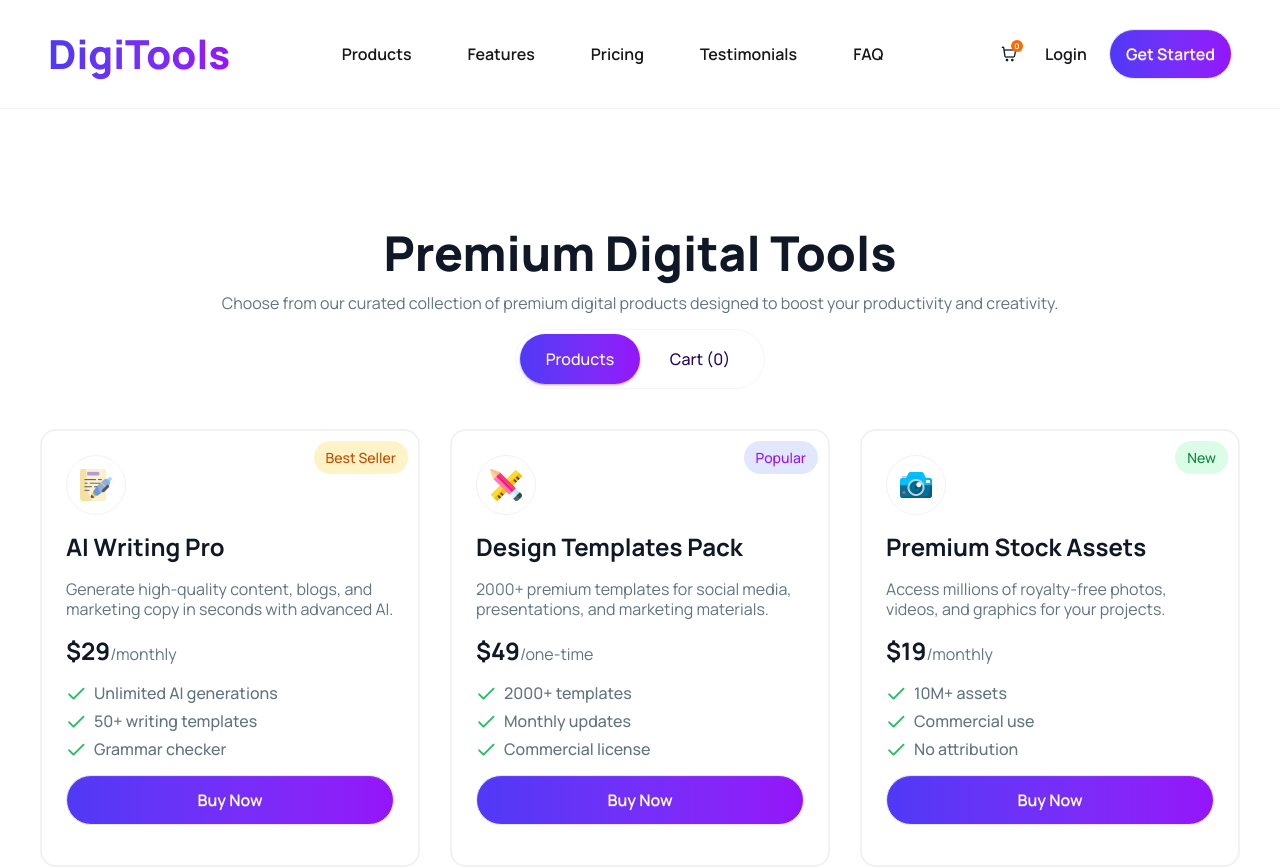
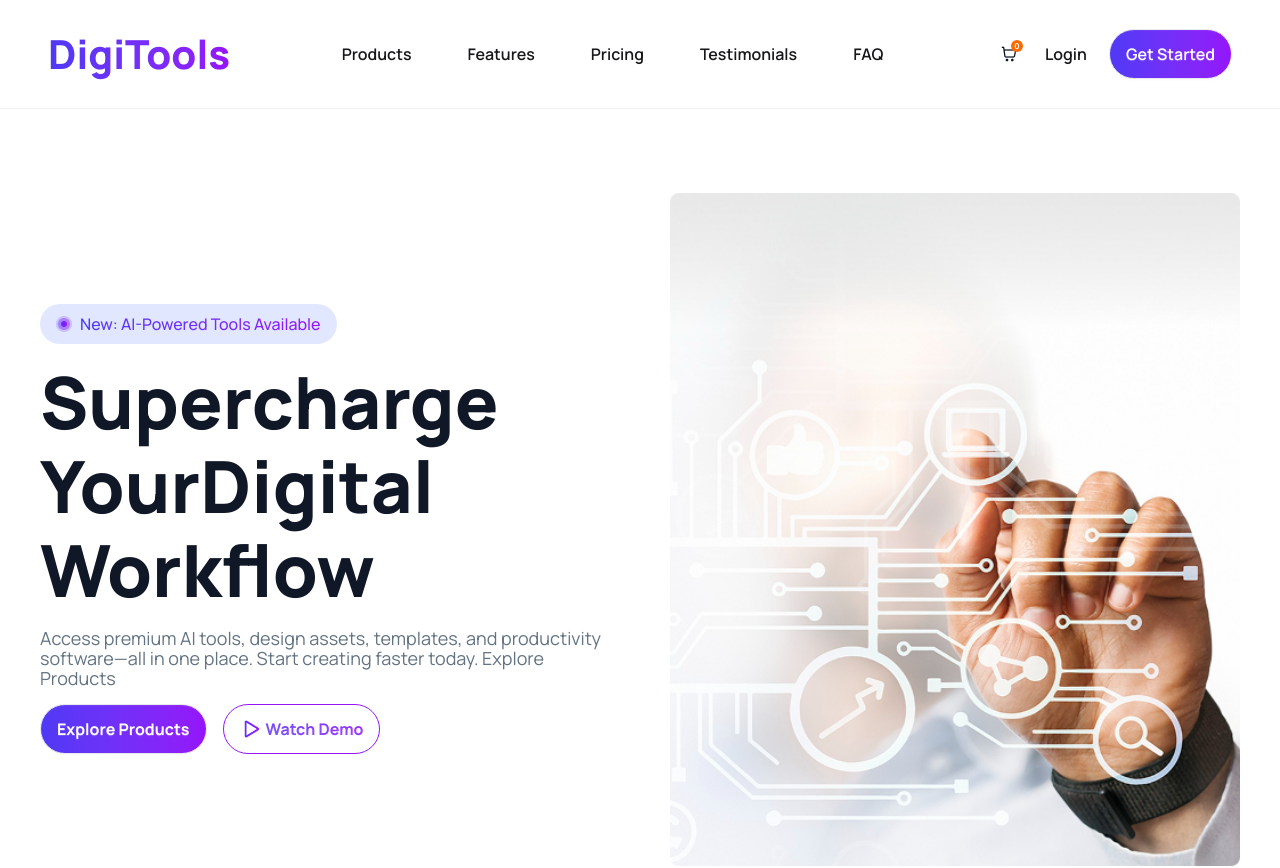
Before and after one commit to muntasirSayem/digitools-platform, a React (Vite) app: page / in a window 1280 px wide. Shown: the top 868 px of the page. Built offline with nearby package versions, Linux system fonts and the light colour scheme.

Commit message:
added banner

```diff
--- a/src/App.jsx
+++ b/src/App.jsx
@@ -3,6 +3,7 @@ import Products from "./components/Products";
 import Cart from "./components/Cart";
 import { ToastContainer } from "react-toastify";
 import Navbar from "./components/Navbar";
+import Banner from "./components/Banner";
 
 const getProducts = async () => {
   const res = await fetch("/products.json");
@@ -18,6 +19,7 @@ function App() {
   return (
     <>
       <Navbar carts={carts} />
+      <Banner></Banner>
 
       <div className="py-30 px-6 lg:px-0">
         <div className="text-center space-y-4 pb-4">
--- /dev/null
+++ b/src/components/Banner.jsx
@@ -0,0 +1,36 @@
+function Banner() {
+  return (
+    <div className="max-w-300 mx-auto py-21 grid grid-cols-1 lg:grid-cols-2 gap-15 items-center px-6 lg:px-0">
+      <div className="space-y-4">
+        <button className="flex items-center gap-2 bg-[#E1E7FF] rounded-full px-4 py-2">
+          <img src="/images/dot-icon.png" alt="" />
+          <span className="bg-gradient-to-r from-[#4F39F6] to-[#9514FA] bg-clip-text text-transparent text-[0.75rem] sm:text-[1rem] font-medium">
+            New: AI-Powered Tools Available
+          </span>
+        </button>
+        <h1 className="text-[3rem] sm:text-[4.5rem] leading-15 sm:leading-21 font-extrabold text-[#101727]">
+          Supercharge YourDigital Workflow
+        </h1>
+        <p className="text-[1.125rem] leading-5 text-[#627382]">
+          Access premium AI tools, design assets, templates, and productivity
+          software—all in one place. Start creating faster today. Explore
+          Products
+        </p>
+        <div className="flex flex-col sm:flex-row sm:items-center gap-4">
+          <button className="btn bg-gradient-to-r from-[#4F39F6] to-[#9514FA] rounded-full text-white text-[1rem] font-bold px-4 py-6  hover:bg-gradient-to-l">
+            Explore Products
+          </button>
+          <button className="btn bg-gradient-to-r from-[#4F39F6] to-[#9514FA] bg-clip-text text-transparent border-[#9514FA] rounded-full text-[1rem] font-bold px-4 py-6 hover:brightness-90">
+            <img src="images/Play.png" alt="" />
+            Watch Demo
+          </button>
+        </div>
+      </div>
+      <div className="flex justify-end">
+        <img className="w-full h-auto" src="images/banner.png" alt="" />
+      </div>
+    </div>
+  );
+}
+
+export default Banner;
```
